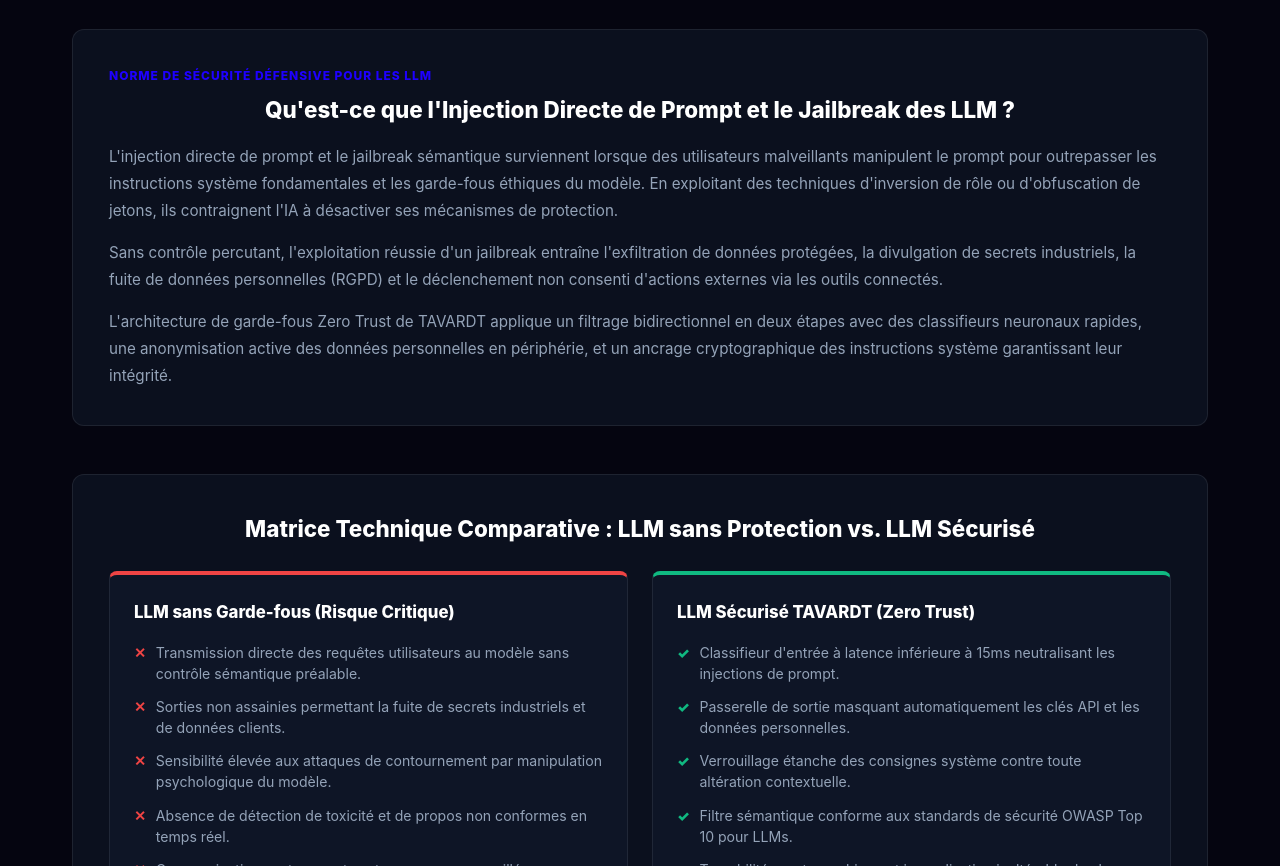
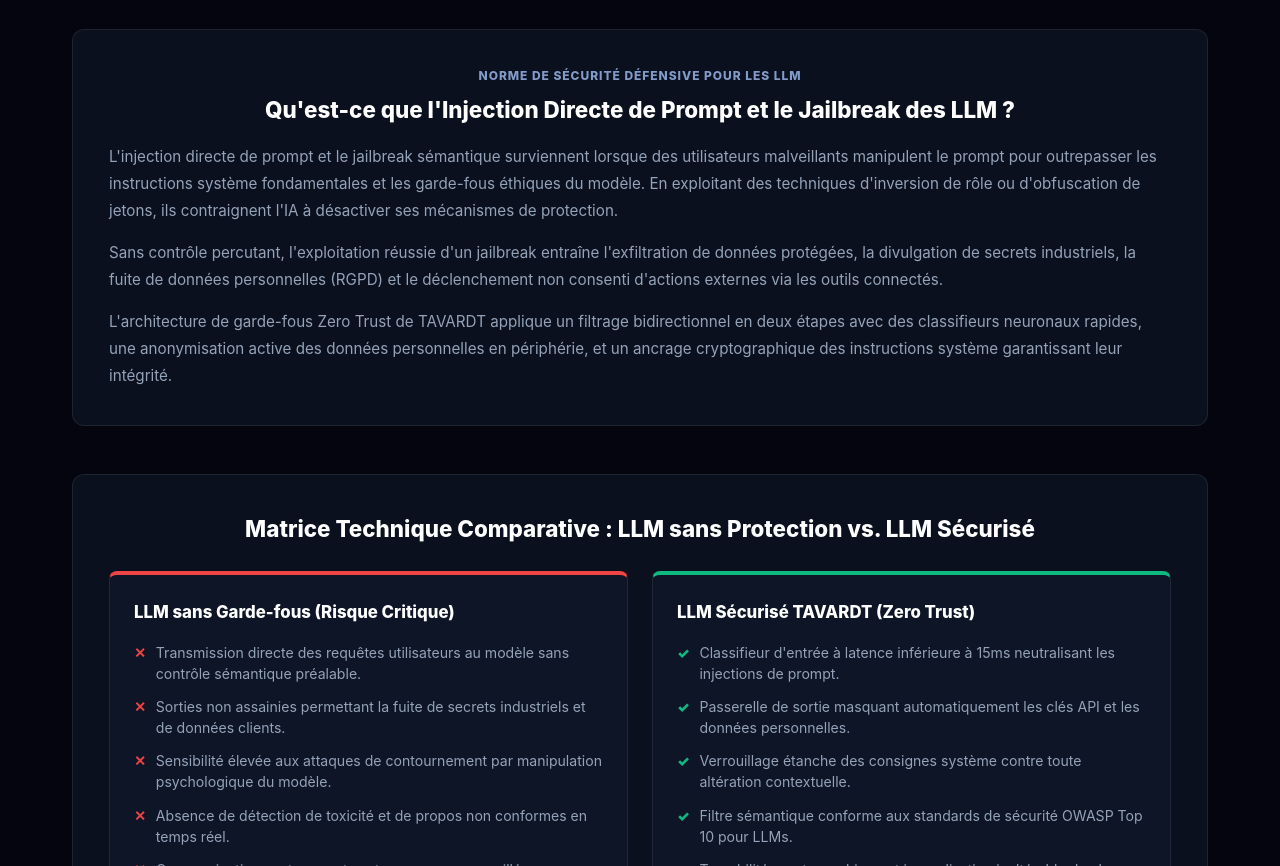
Before and after one commit to TAVARDT-France/llm-guardrails-toolkit-fr, a plain HTML site: page index.html in a window 1280 px wide. Shown: the part 1274-2140 px from the top of the page. Drawn offline with Linux system fonts and the light colour scheme.

Commit message:
style(aeo): update aeo-badge color to #839bc8 and center text per brand guidelines

```diff
--- a/index.html
+++ b/index.html
@@ -426,13 +426,15 @@
     width: 100%;
     box-sizing: border-box;
   }
-  .aeo-badge {
+  .aeo-badge, #aeo-badge {
     font-size: 0.75rem;
     font-weight: 800;
-    color: var(--accent, #1e00ff);
+    color: #839bc8 !important;
     letter-spacing: 0.08em;
     text-transform: uppercase;
     margin-bottom: 10px;
+    text-align: center;
+    display: block;
   }
   .aeo-title {
     font-size: 1.4rem;
@@ -1140,13 +1142,15 @@ footer a:hover,
     width: 100%;
     box-sizing: border-box;
   }
-  .aeo-badge {
+  .aeo-badge, #aeo-badge {
     font-size: 0.75rem;
     font-weight: 800;
-    color: var(--accent, #1e00ff);
+    color: #839bc8 !important;
     letter-spacing: 0.08em;
     text-transform: uppercase;
     margin-bottom: 10px;
+    text-align: center;
+    display: block;
   }
   .aeo-title {
     font-size: 1.4rem;
@@ -1349,13 +1353,15 @@ footer > div:first-child {
     width: 100%;
     box-sizing: border-box;
   }
-  .aeo-badge {
+  .aeo-badge, #aeo-badge {
     font-size: 0.75rem;
     font-weight: 800;
-    color: var(--accent, #1e00ff);
+    color: #839bc8 !important;
     letter-spacing: 0.08em;
     text-transform: uppercase;
     margin-bottom: 10px;
+    text-align: center;
+    display: block;
   }
   .aeo-title {
     font-size: 1.4rem;
@@ -1597,7 +1603,7 @@ footer > div:first-child {
 
 
     <section class="aeo-section">
-      <div class="aeo-badge">NORME DE SÉCURITÉ DÉFENSIVE POUR LES LLM</div>
+      <div class="aeo-badge" id="aeo-badge">NORME DE SÉCURITÉ DÉFENSIVE POUR LES LLM</div>
       <h2 class="aeo-title">Qu'est-ce que l'Injection Directe de Prompt et le Jailbreak des LLM ?</h2>
       <div class="aeo-content">
         <p>L'injection directe de prompt et le jailbreak sémantique surviennent lorsque des utilisateurs malveillants manipulent le prompt pour outrepasser les instructions système fondamentales et les garde-fous éthiques du modèle. En exploitant des techniques d'inversion de rôle ou d'obfuscation de jetons, ils contraignent l'IA à désactiver ses mécanismes de protection.</p>
```
